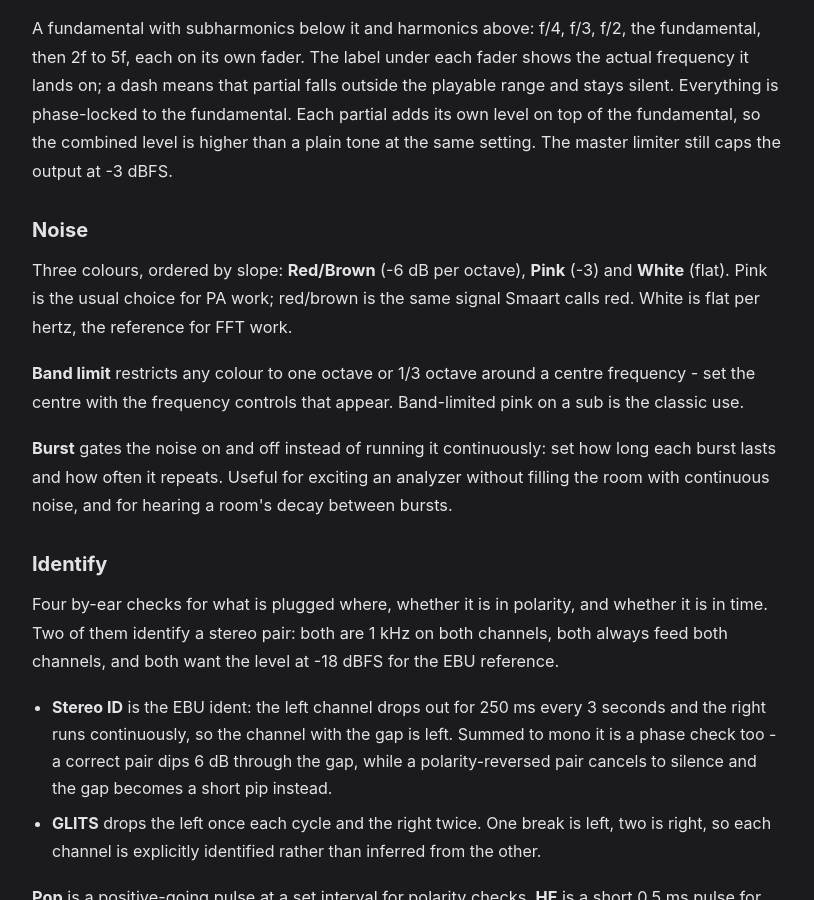
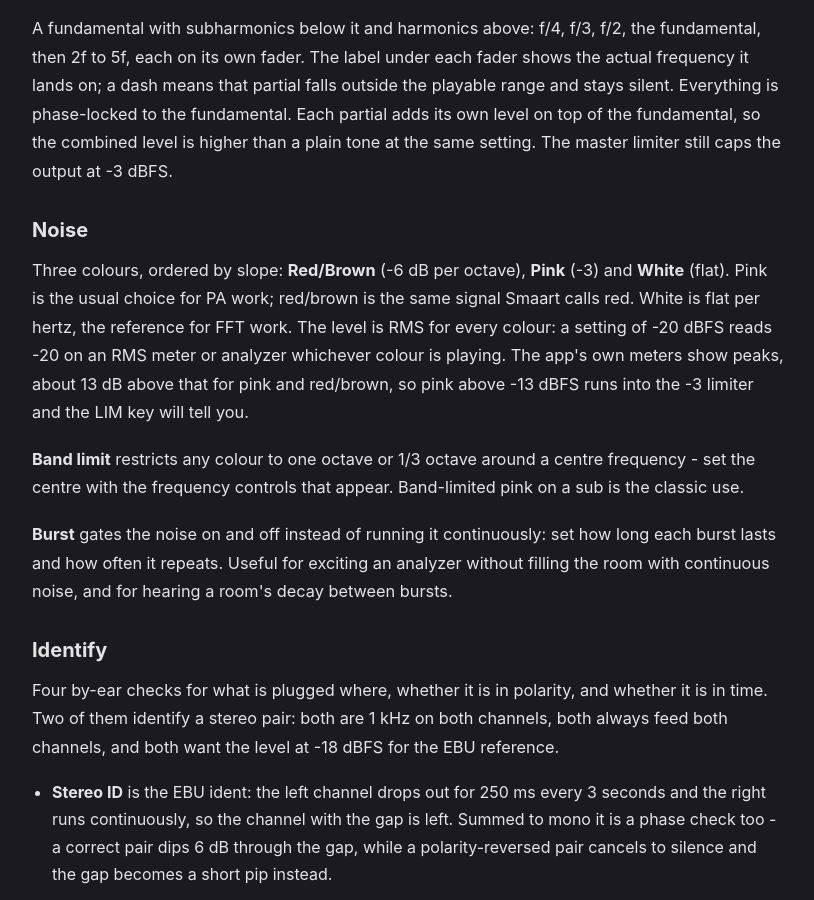
Before and after one commit to BSKapps/bskapps.github.io, a Jekyll site: the page built from articles/stimulus-guide/index.html, in a window 1280 px wide and 900 px high, scrolled down 1523 px. Shown: the whole window, without its empty margins (232-1046 px from the left). Built offline with Jekyll 4.4.1, drawn with Linux system fonts in a browser that asks for light colours.

Commit message:
Stimulus guide: noise levels are RMS

```diff
--- a/_data/guides/stimulus-guide.json
+++ b/_data/guides/stimulus-guide.json
@@ -104,7 +104,7 @@
       "blocks": [
         {
           "type": "paragraph",
-          "text": "Three colours, ordered by slope: **Red/Brown** (-6 dB per octave), **Pink** (-3) and **White** (flat). Pink is the usual choice for PA work; red/brown is the same signal Smaart calls red. White is flat per hertz, the reference for FFT work."
+          "text": "Three colours, ordered by slope: **Red/Brown** (-6 dB per octave), **Pink** (-3) and **White** (flat). Pink is the usual choice for PA work; red/brown is the same signal Smaart calls red. White is flat per hertz, the reference for FFT work. The level is RMS for every colour: a setting of -20 dBFS reads -20 on an RMS meter or analyzer whichever colour is playing. The app's own meters show peaks, about 13 dB above that for pink and red/brown, so pink above -13 dBFS runs into the -3 limiter and the LIM key will tell you."
         },
         {
           "type": "paragraph",
```
